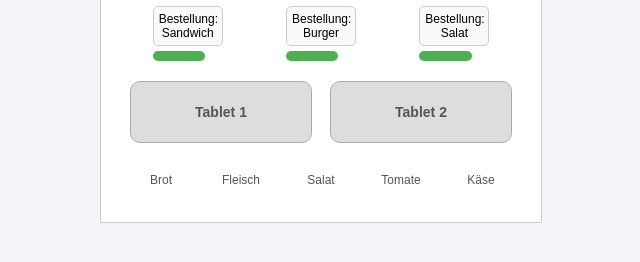
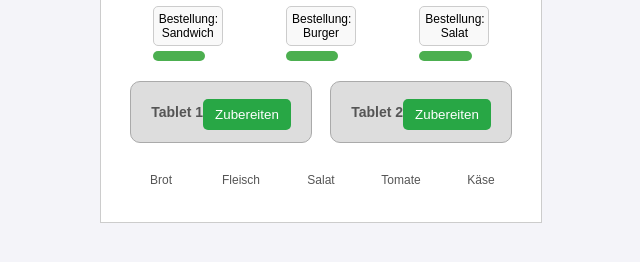
Before and after one commit to 413X-A/letmecook, a plain HTML site: page index.html in a window 1280 px wide. Shown: the part 154-416 px from the top of the page, without its empty margins (319-959 px from the left). Drawn offline with Linux system fonts and the light colour scheme.

Commit message:
Update index.html

```diff
--- a/index.html
+++ b/index.html
@@ -116,8 +116,14 @@
 
     <!-- Tablett-Bereich -->
     <div style="display: flex; justify-content: space-around; margin-bottom: 10px;">
-        <div id="tablet1" class="tablet" ondrop="dropIngredientDesktop(event, 'tablet1')" ondragover="allowDrop(event)" ondragstart="startDragDish(event, 'tablet1')" draggable="true">Tablet 1</div>
-        <div id="tablet2" class="tablet" ondrop="dropIngredientDesktop(event, 'tablet2')" ondragover="allowDrop(event)" ondragstart="startDragDish(event, 'tablet2')" draggable="true">Tablet 2</div>
+        <div id="tablet1" class="tablet" ondrop="dropIngredientDesktop(event, 'tablet1')" ondragover="allowDrop(event)" ondragstart="startDragDish(event, 'tablet1')" draggable="true">
+            Tablet 1
+            <button class="button" onclick="prepareDish('tablet1')">Zubereiten</button>
+        </div>
+        <div id="tablet2" class="tablet" ondrop="dropIngredientDesktop(event, 'tablet2')" ondragover="allowDrop(event)" ondragstart="startDragDish(event, 'tablet2')" draggable="true">
+            Tablet 2
+            <button class="button" onclick="prepareDish('tablet2')">Zubereiten</button>
+        </div>
     </div>
 
     <!-- Zutatenbereich -->
```
